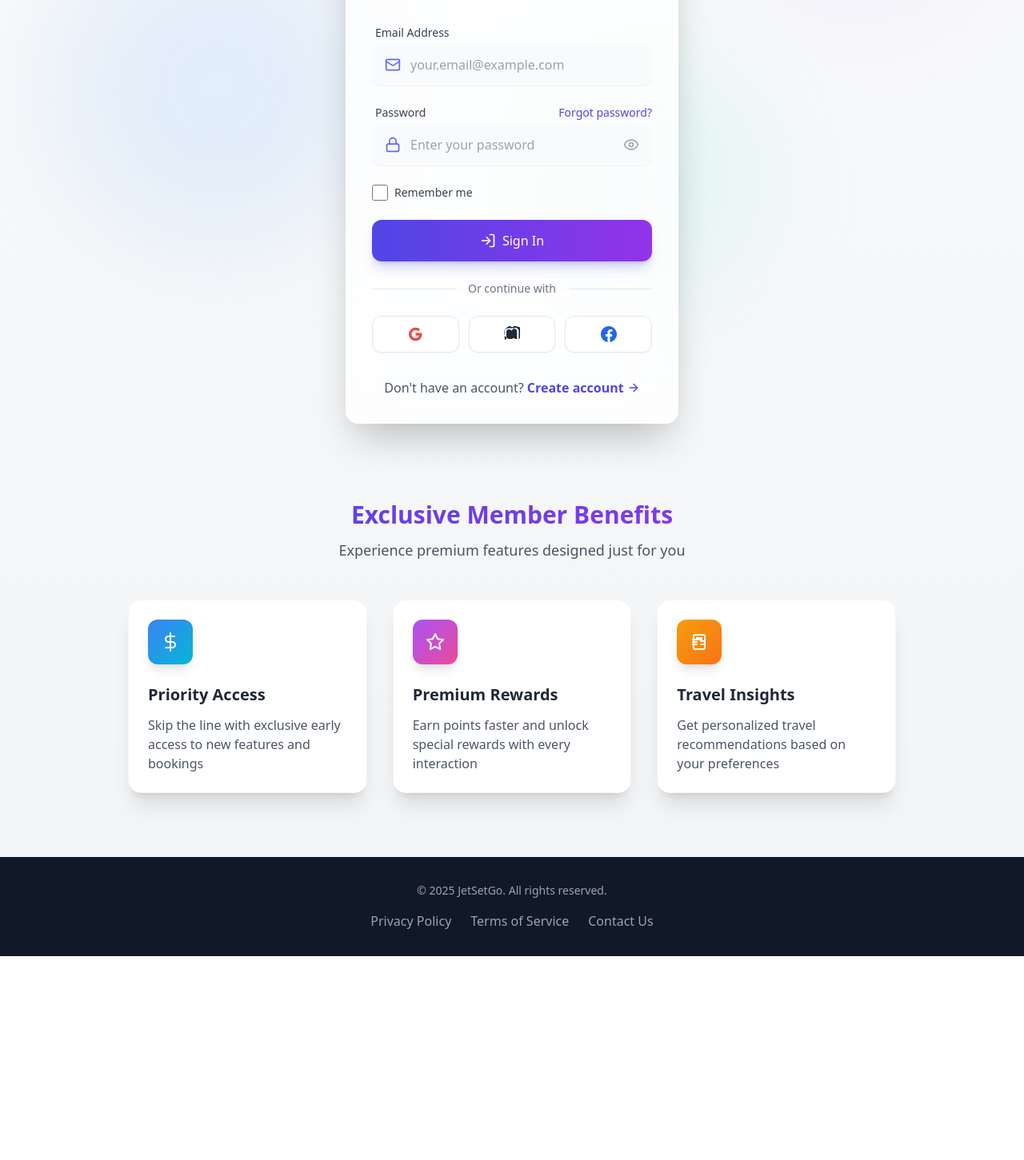
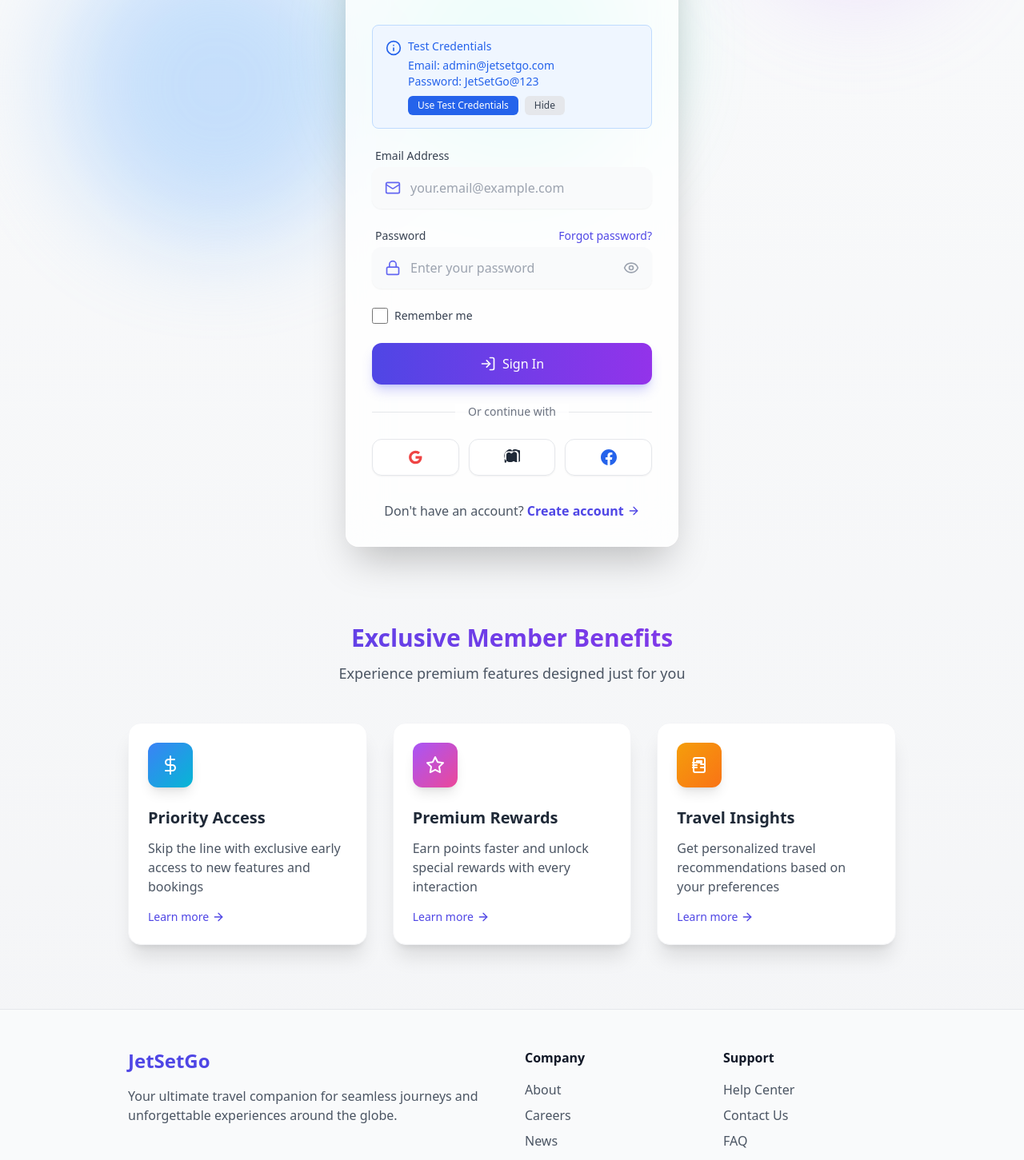
Before and after one commit to sohamhipparkar/JetSetGo, a React (Vite) app: page / in a window 1280 px wide. Shown: the part 342-1793 px from the top of the page at 80% size. Before the commit the page ends 1538 px from the top, so only its background shows below. Built offline with nearby package versions, Linux system fonts and the light colour scheme.

Commit message:
test credentials

```diff
--- a/src/components/Login.jsx
+++ b/src/components/Login.jsx
@@ -1,5 +1,5 @@
 import React, { useState, useEffect } from 'react';
-import { Mail, Lock, EyeOff, Eye, User, ArrowRight, LogIn, Plane } from 'lucide-react';
+import { Mail, Lock, EyeOff, Eye, User, ArrowRight, LogIn, Plane, Info } from 'lucide-react';
 import { Link, useNavigate } from 'react-router-dom';
 
 const Login = () => {
@@ -11,10 +11,17 @@ const Login = () => {
   const [flyingPlane, setFlyingPlane] = useState(false);
   const [error, setError] = useState('');
   const [animateForm, setAnimateForm] = useState(false);
+  const [showTestCredentials, setShowTestCredentials] = useState(true);
 
   const navigate = useNavigate();
 
   const [scrollY, setScrollY] = useState(0);
+
+  // Test credentials
+  const testCredentials = {
+    email: 'admin@jetsetgo.com',
+    password: 'JetSetGo@123'
+  };
 
   useEffect(() => {
     const handleScroll = () => {
@@ -37,7 +44,7 @@ const Login = () => {
     setError('');
 
     setTimeout(() => {
-      if (email === 'admin@jetsetgo.com' && password === 'JetSetGo@123') {
+      if (email === testCredentials.email && password === testCredentials.password) {
         navigate('/home');
       } else {
         setError('Invalid email or password');
@@ -45,6 +52,11 @@ const Login = () => {
         setFlyingPlane(false);
       }
     }, 2000);
+  };
+
+  const fillTestCredentials = () => {
+    setEmail(testCredentials.email);
+    setPassword(testCredentials.password);
   };
 
   return (
@@ -130,6 +142,32 @@ const Login = () => {
             {error && (
               <div className="mb-4 p-3 bg-red-50 border border-red-200 text-red-600 rounded-lg text-sm animate-shake">
                 {error}
+              </div>
+            )}
+
+            {/* Test Credentials Info Box */}
+            {showTestCredentials && (
+              <div className={`mb-6 p-4 bg-blue-50 border border-blue-200 text-blue-600 rounded-lg text-sm transition-all duration-700 delay-200 ${animateForm ? 'opacity-100' : 'opacity-0'}`}>
+                <div className="flex items-start">
+                  <Info className="h-5 w-5 mr-2 flex-shrink-0 mt-0.5" />
+                  <div>
+                    <p className="font-medium mb-1">Test Credentials</p>
+                    <p><span className="font-medium">Email:</span> {testCredentials.email}</p>
+                    <p><span className="font-medium">Password:</span> {testCredentials.password}</p>
+                    <button
+                      onClick={fillTestCredentials}
+                      className="mt-2 text-xs bg-blue-600 text-white py-1 px-3 rounded-md hover:bg-blue-700 transition-colors duration-300"
+                    >
+                      Use Test Credentials
+                    </button>
+                    <button
+                      onClick={() => setShowTestCredentials(false)}
+                      className="mt-2 ml-2 text-xs bg-gray-200 text-gray-700 py-1 px-3 rounded-md hover:bg-gray-300 transition-colors duration-300"
+                    >
+                      Hide
+                    </button>
+                  </div>
+                </div>
               </div>
             )}
 
@@ -235,6 +273,19 @@ const Login = () => {
                   />
                 </button>
               </div>
+
+              {/* Show credentials button (when hidden) */}
+              {!showTestCredentials && (
+                <div className="text-center mt-2">
+                  <button
+                    type="button"
+                    onClick={() => setShowTestCredentials(true)}
+                    className="text-xs text-indigo-600 hover:text-indigo-800 transition-colors duration-300"
+                  >
+                    Show test credentials
+                  </button>
+                </div>
+              )}
 
               {/* Social login section */}
               <div className={`relative mt-8 mb-4 transition-all duration-700 delay-1000 ${animateForm ? 'opacity-100' : 'opacity-0'}`}>
@@ -361,7 +412,11 @@ const Login = () => {
                   {feature.icon}
                 </div>
                 <h3 className="text-xl font-bold text-gray-800 mb-3">{feature.title}</h3>
-                <p className="text-gray-600">{feature.description}</p>
+                <p className="text-gray-600 mb-4">{feature.description}</p>
+                <a href="#" className="text-sm font-medium text-indigo-600 flex items-center hover:text-indigo-800 transition-colors duration-300">
+                  Learn more
+                  <ArrowRight className="ml-1 h-4 w-4 transform group-hover:translate-x-1 transition-transform duration-300" />
+                </a>
               </div>
             ))}
           </div>
@@ -369,33 +424,74 @@ const Login = () => {
       </div>
 
       {/* Footer */}
-      <footer className="bg-gray-900 text-white py-8">
-        <div className="max-w-6xl mx-auto px-4 sm:px-6 lg:px-8">
-          <div className="text-center">
-            <p className="text-gray-400 text-sm">© 2025 JetSetGo. All rights reserved.</p>
-            <div className="mt-4 flex justify-center space-x-6">
-              <a href="#" className="text-gray-400 hover:text-white transition-colors duration-300">Privacy Policy</a>
-              <a href="#" className="text-gray-400 hover:text-white transition-colors duration-300">Terms of Service</a>
-              <a href="#" className="text-gray-400 hover:text-white transition-colors duration-300">Contact Us</a>
+      <footer className="bg-gray-50 py-12 border-t border-gray-200">
+        <div className="max-w-5xl mx-auto px-4 sm:px-6 lg:px-8">
+          <div className="grid grid-cols-1 md:grid-cols-4 gap-8">
+            <div className="col-span-1 md:col-span-2">
+              <div className="text-indigo-600 font-bold text-2xl mb-4">JetSetGo</div>
+              <p className="text-gray-600 mb-4 max-w-md">Your ultimate travel companion for seamless journeys and unforgettable experiences around the globe.</p>
+              <div className="flex space-x-4">
+                {['twitter', 'facebook', 'instagram', 'linkedin'].map((social) => (
+                  <a key={social} href="#" className="text-gray-400 hover:text-indigo-600 transition-colors duration-300">
+                    <span className="sr-only">{social}</span>
+                    <div className="w-6 h-6">
+                      {/* Social icons would go here */}
+                    </div>
+                  </a>
+                ))}
+              </div>
+            </div>
+
+            {[
+              {
+                title: "Company",
+                links: ["About", "Careers", "News", "Partners"]
+              },
+              {
+                title: "Support",
+                links: ["Help Center", "Contact Us", "FAQ", "Community"]
+              },
+              {
+                title: "Legal",
+                links: ["Privacy", "Terms", "Cookies", "Licenses"]
+              }
+            ].map((column, index) => (
+              <div key={index}>
+                <h3 className="text-gray-900 font-semibold mb-4">{column.title}</h3>
+                <ul className="space-y-2">
+                  {column.links.map((link, linkIndex) => (
+                    <li key={linkIndex}>
+                      <a href="#" className="text-gray-600 hover:text-indigo-600 transition-colors duration-300">
+                        {link}
+                      </a>
+                    </li>
+                  ))}
+                </ul>
+              </div>
+            ))}
+          </div>
+
+          <div className="mt-12 pt-8 border-t border-gray-200 flex flex-col md:flex-row justify-between items-center">
+            <p className="text-gray-500 text-sm">© 2025 JetSetGo, Inc. All rights reserved.</p>
+            <div className="mt-4 md:mt-0 flex space-x-6">
+              <a href="#" className="text-gray-500 hover:text-indigo-600 text-sm transition-colors duration-300">
+                Privacy Policy
+              </a>
+              <a href="#" className="text-gray-500 hover:text-indigo-600 text-sm transition-colors duration-300">
+                Terms of Service
+              </a>
+              <a href="#" className="text-gray-500 hover:text-indigo-600 text-sm transition-colors duration-300">
+                Cookie Settings
+              </a>
             </div>
           </div>
         </div>
       </footer>
 
-      {/* CSS animations */}
-      <style jsx>{`
-        @keyframes pulse {
-          0%, 100% { transform: scale(1); }
-          50% { transform: scale(1.05); }
-        }
-
-        @keyframes shimmer {
-          0% { background-position: -200% 0; }
-          100% { background-position: 200% 0; }
-        }
-
+      {/* Add the global CSS animation keyframes */}
+      <style jsx global>{`
         @keyframes fadeIn {
-          from { opacity: 0; transform: translateY(20px); }
+          from { opacity: 0; transform: translateY(10px); }
           to { opacity: 1; transform: translateY(0); }
         }
 
@@ -410,7 +506,7 @@ const Login = () => {
         }
 
         .animate-shake {
-          animation: shake 0.8s cubic-bezier(.36,.07,.19,.97) both;
+          animation: shake 0.5s ease-in-out;
         }
       `}</style>
     </div>
```
